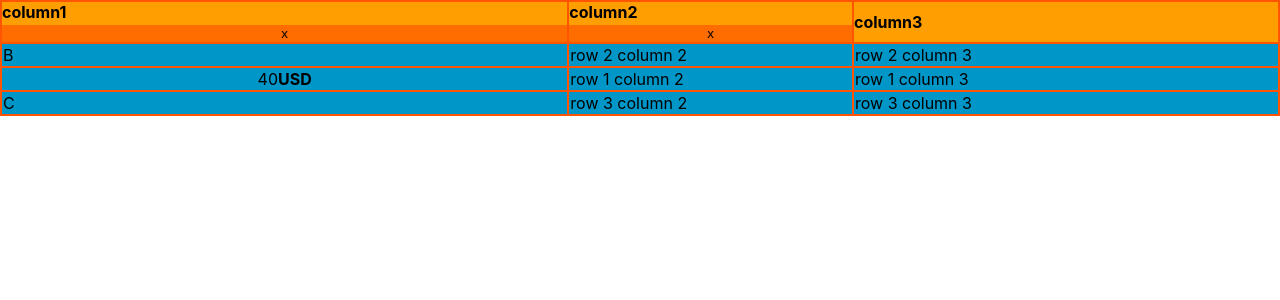
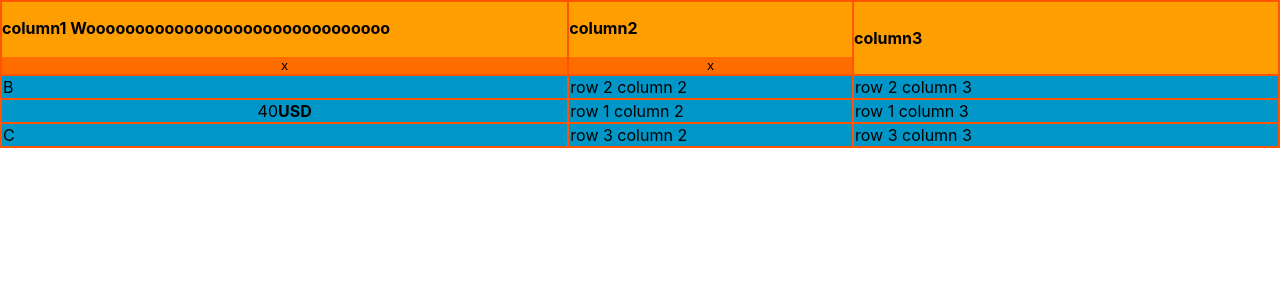
Before and after one commit to kaitlynhova/table, a React (Create React App) app: page / in a window 1280 px wide. Shown: the top 300 px of the page. Built offline with nearby package versions, Linux system fonts and the light colour scheme.

Commit message:
... for long header text

```diff
--- a/src/App.tsx
+++ b/src/App.tsx
@@ -5,7 +5,11 @@ import { TTableData } from "./Table/TTable";
 const tableData: TTableData = {
   caption: "types of rows and columns",
   columns: [
-    { title: "column1", tooltipText: "tooltip Text 1", isSortable: true },
+    {
+      title: "column1 Wooooooooooooooooooooooooooooooo",
+      tooltipText: "tooltip Text 1",
+      isSortable: true,
+    },
     { title: "column2", tooltipText: "tooltip Text 2", isSortable: true },
     { title: "column3", tooltipText: "tooltip Text 3", isSortable: false },
   ],
--- a/src/Table/Table.tsx
+++ b/src/Table/Table.tsx
@@ -39,16 +39,7 @@ const Table: React.FC<TableProps> = ({ tableData, gridColumns }) => {
         : calculateGridTemplateColumns(tableData.columns.length),
     [gridColumns, tableData.columns.length]
   );
-  const colGroupColumnsTags = useMemo(
-    () =>
-      gridColumnWidths.map((colWidth: string, index: number) => (
-        <S.ColGroupColumn
-          key={`${tableData.columns[index].title}-column`}
-          width={colWidth}
-        />
-      )),
-    [gridColumnWidths, tableData.columns]
-  );
+
   const tableRowTags = useMemo(
     () =>
       storedRowsData.map((row: TTableRow) => (
@@ -73,9 +64,9 @@ const Table: React.FC<TableProps> = ({ tableData, gridColumns }) => {
   return (
     <S.Table>
       <caption>{tableData.caption} </caption>
-      <colgroup>{colGroupColumnsTags}</colgroup>
       <tbody>
         <TableHeader
+          gridColumnWidths={gridColumnWidths}
           sortTableColumn={sortTableColumn}
           tableHeaderData={storedColumnsData}
         />
--- a/src/Table/TableHeader/TableHeader.tsx
+++ b/src/Table/TableHeader/TableHeader.tsx
@@ -10,6 +10,7 @@ type TTableHeaderProps = {
    * All of the table header data
    */
   tableHeaderData: TTableColumn[];
+  gridColumnWidths: string[];
   /**
    * Function to call when you want to sort a column
    */
@@ -19,6 +20,7 @@ type TTableHeaderProps = {
 const TableHeader: React.FC<TTableHeaderProps> = ({
   tableHeaderData,
   sortTableColumn,
+  gridColumnWidths,
 }) => {
   // STATE
   const [sortDirection, setSortDirection] =
@@ -32,8 +34,9 @@ const TableHeader: React.FC<TTableHeaderProps> = ({
           <S.TableHeader
             key={`${column.title}-header`}
             textAlign={column.textAlign}
+            width={gridColumnWidths[index]}
           >
-            {column.title}
+            <S.TableHeaderP>{column.title}</S.TableHeaderP>
             {column.isSortable && (
               <S.SortButton
                 aria-label={`sort ${column.title} ${
--- a/src/Table/TableHeader/TableHeaderStyles.tsx
+++ b/src/Table/TableHeader/TableHeaderStyles.tsx
@@ -3,11 +3,19 @@ import { Property } from "csstype";
 
 type TTableHeaderStyleProps = {
   textAlign?: Property.TextAlign;
+  width: string;
 };
 export const TableHeader = styled.th<TTableHeaderStyleProps>`
   background-color: #ff9e00;
   padding: 0;
+  width: ${({ width }) => width};
   text-align: ${({ textAlign }) => (textAlign ? textAlign : "left")};
+`;
+
+export const TableHeaderP = styled.p`
+  overflow: hidden;
+  white-space: nowrap;
+  text-overflow: ellipsis;
 `;
 
 // Why are you doing css here? isn't this overkill?
--- a/src/Table/TableStyles.tsx
+++ b/src/Table/TableStyles.tsx
@@ -4,6 +4,7 @@ export const Table = styled.table`
   background-color: #ff5400;
   text-align: left;
   width: 100%;
+  table-layout: fixed;
   caption {
     // these styles let screen readers read it without displaying in the view
     color: transparent;
```
